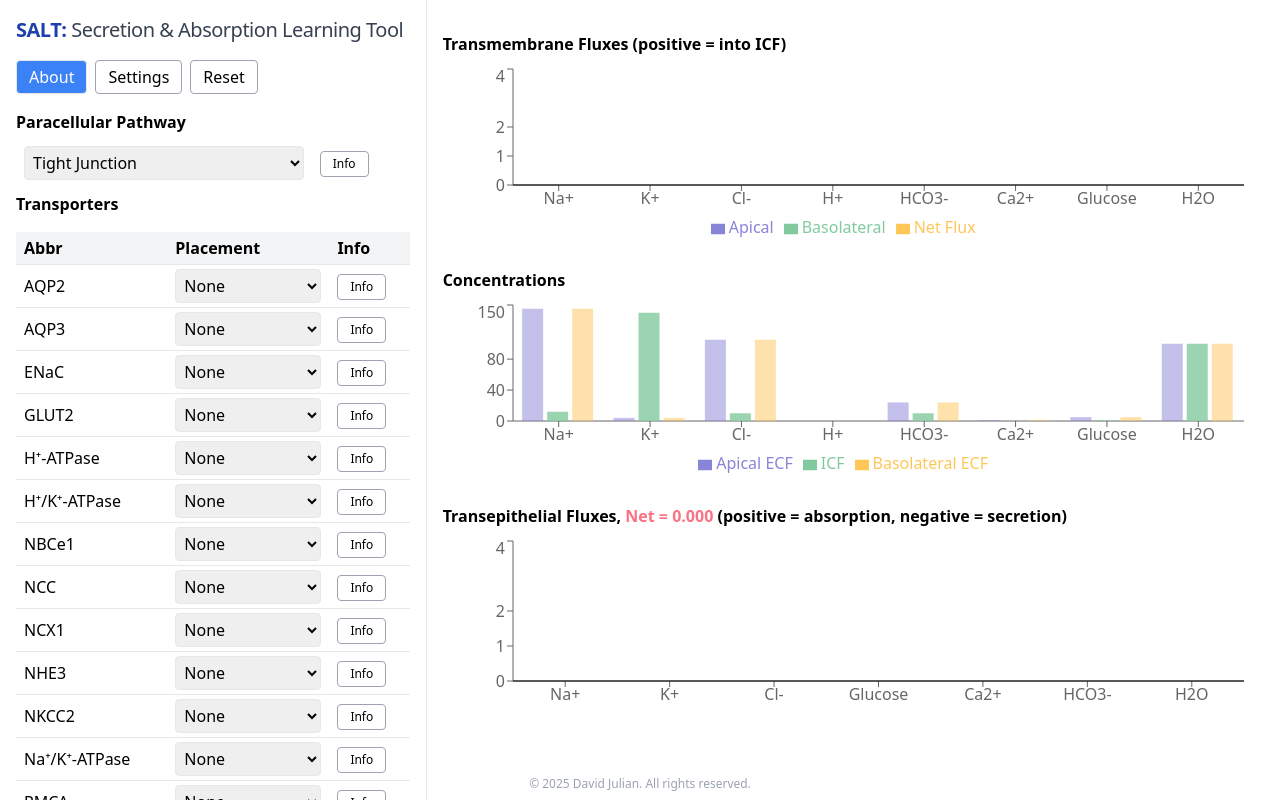
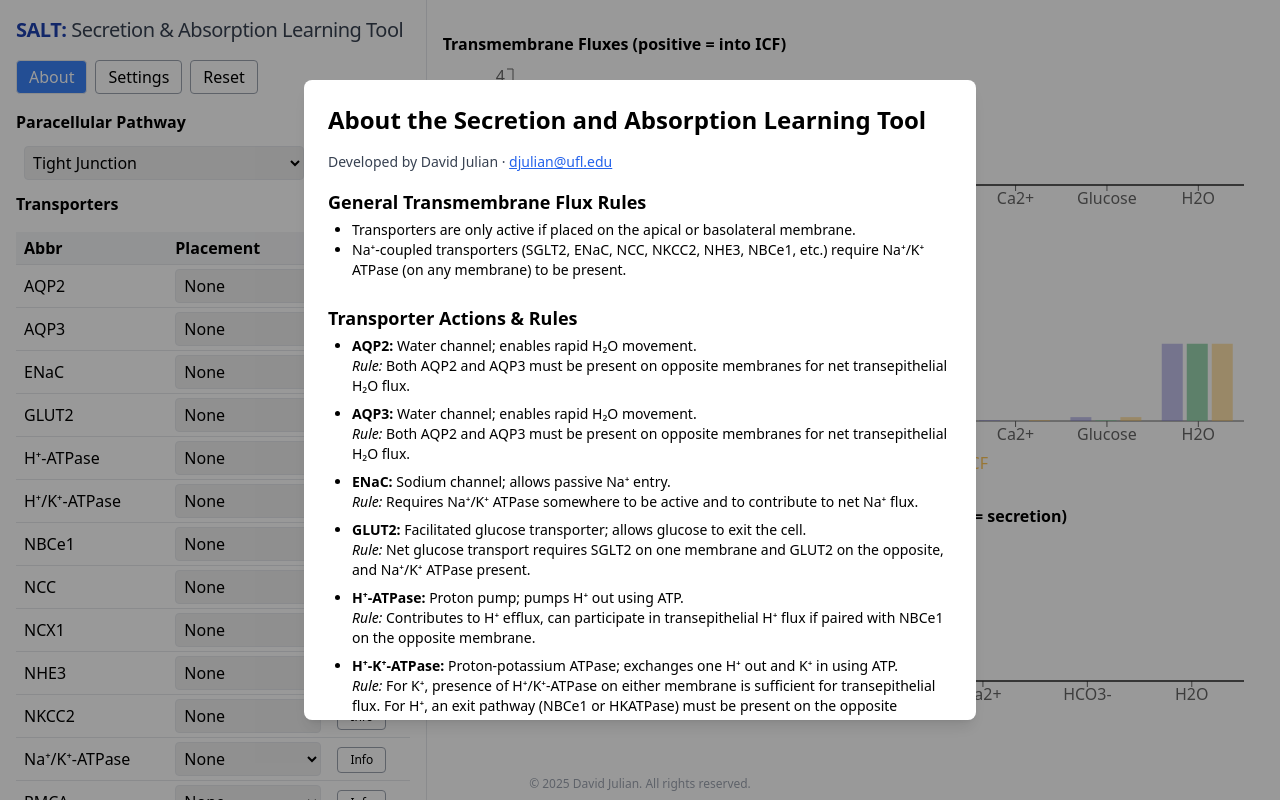
Before and after one commit to davidjulian/SALT, a React (Create React App) app: page / in a window 1280 px wide. Both pictures are taken after a click on the button "About". Built offline with nearby package versions, Linux system fonts and the light colour scheme.

Commit message:
Update App.js
Added back the About modal

```diff
--- a/src/App.js
+++ b/src/App.js
@@ -414,7 +414,102 @@ const netTEFlux = result?.transepiFluxData
 
 return (
 <>
+{/* About Modal */}
+  {showAbout && (
+  <div className="fixed inset-0 bg-black bg-opacity-40 flex items-center justify-center z-50">
+    <div className="bg-white rounded-lg p-6 max-w-2xl shadow-lg overflow-y-auto max-h-[80vh]">
+      <h2 className="text-2xl font-bold mb-4">About the Secretion and Absorption Learning Tool</h2>
+      <div className="mb-3 text-sm text-gray-700">
+  Developed by David Julian &middot; <a href="mailto:djulian@ufl.edu" className="underline text-blue-600">djulian@ufl.edu</a>
+      </div>
+      <h3 className="text-lg font-semibold mt-4 mb-1">General Transmembrane Flux Rules</h3>
+      <ul className="list-disc ml-6 mb-3 text-sm">
+        <li>Transporters are only active if placed on the apical or basolateral membrane.</li>
+        <li>Na⁺-coupled transporters (SGLT2, ENaC, NCC, NKCC2, NHE3, NBCe1, etc.) require Na⁺/K⁺ ATPase (on any membrane) to be present.</li>
+      </ul>
+      <h3 className="text-lg font-semibold mt-6 mb-1">Transporter Actions & Rules</h3>
+      <ul className="list-disc ml-6 text-sm space-y-2">
+        <li>
+          <b>AQP2:</b> Water channel; enables rapid H₂O movement.<br/>
+          <i>Rule:</i> Both AQP2 and AQP3 must be present on opposite membranes for net transepithelial H₂O flux.
+        </li>
+        <li>
+          <b>AQP3:</b> Water channel; enables rapid H₂O movement.<br/>
+          <i>Rule:</i> Both AQP2 and AQP3 must be present on opposite membranes for net transepithelial H₂O flux.
+        </li>
+        <li>
+          <b>ENaC:</b> Sodium channel; allows passive Na⁺ entry.<br/>
+          <i>Rule:</i> Requires Na⁺/K⁺ ATPase somewhere to be active and to contribute to net Na⁺ flux.
+        </li>
+        <li>
+          <b>GLUT2:</b> Facilitated glucose transporter; allows glucose to exit the cell.<br/>
+          <i>Rule:</i> Net glucose transport requires SGLT2 on one membrane and GLUT2 on the opposite, and Na⁺/K⁺ ATPase present.
+        </li>
+        <li>
+          <b>H⁺-ATPase:</b> Proton pump; pumps H⁺ out using ATP.<br/>
+          <i>Rule:</i> Contributes to H⁺ efflux, can participate in transepithelial H⁺ flux if paired with NBCe1 on the opposite membrane.
+        </li>
+        <li>
+          <b>H⁺-K⁺-ATPase:</b> Proton-potassium ATPase; exchanges one H⁺ out and K⁺ in using ATP.<br/>
+          <i>Rule:</i> For K⁺, presence of H⁺/K⁺-ATPase on either membrane is sufficient for transepithelial flux. For H⁺, an exit pathway (NBCe1 or HKATPase) must be present on the opposite membrane.
+        </li>
+        <li>
+          <b>NBCe1:</b> Na⁺-bicarbonate symporter; co-transports Na⁺ and HCO₃⁻ out.<br/>
+          <i>Rule:</i> Requires Na⁺/K⁺ ATPase present; required for HCO₃⁻ efflux when NHE3 is active.
+        </li>
+        <li>
+          <b>NCC:</b> Na⁺-Cl⁻ symporter; co-transports Na⁺ and Cl⁻ in.<br/>
+          <i>Rule:</i> Requires Na⁺/K⁺ ATPase present; transepithelial flux requires NCC or NKCC2 on both membranes.
+        </li>
+        <li>
+          <b>NCX1:</b> Na⁺-Ca²⁺ exchanger; exchanges 3 Na⁺ in for 1 Ca²⁺ out.<br/>
+          <i>Rule:</i> Transepithelial Ca²⁺ flux requires NCX1 or PMCA on both membranes.
+        </li>
+        <li>
+          <b>NHE3:</b> Na⁺/H⁺ exchanger; exchanges Na⁺ in for H⁺ out.<br/>
+          <i>Rule:</i> Requires Na⁺/K⁺ ATPase present; activity decreases at higher pH; paired with NBCe1 for transepithelial HCO₃⁻ and H⁺ flux.
+        </li>
+        <li>
+          <b>NKCC2:</b> Na⁺-K⁺-2Cl⁻ symporter; co-transports Na⁺, K⁺, and 2 Cl⁻ in.<br/>
+          <i>Rule:</i> Requires ROMK on the same membrane and Na⁺/K⁺ ATPase present for activity; for net flux, NKCC2 or NCC must be present on both membranes.
+        </li>
+        <li>
+          <b>Na⁺/K⁺ ATPase:</b> Active pump; extrudes 3 Na⁺ and imports 2 K⁺ per ATP.<br/>
+          <i>Rule:</i> Required for activity of all Na⁺-coupled transporters and for transepithelial Na⁺ or K⁺ absorption.
+        </li>
+        <li>
+          <b>PMCA:</b> Plasma membrane Ca²⁺ ATPase; pumps Ca²⁺ out using ATP.<br/>
+          <i>Rule:</i> For transepithelial Ca²⁺ flux, PMCA or NCX1 must be on both membranes.
+        </li>
+        <li>
+          <b>ROMK:</b> Potassium channel; allows K⁺ to exit.<br/>
+          <i>Rule:</i> Required on the same membrane as NKCC2 for NKCC2 activity; for transepithelial K⁺ flux, ROMK or Na⁺/K⁺ ATPase must be on the opposite membrane.
+        </li>
+        <li>
+          <b>SGLT2:</b> Na⁺-glucose symporter; co-transports Na⁺ and glucose in.<br/>
+          <i>Rule:</i> Requires Na⁺/K⁺ ATPase present; for net glucose flux, SGLT2 and GLUT2 must be on opposite membranes.
+        </li>
+        </ul>
+      <h3 className="text-lg font-semibold mt-4 mb-1">Paracellular Pathway Actions & Rules</h3>
+      <ul className="list-disc ml-6 text-sm">
+        <li><b>Paracellular pathway:</b> Movement of ions and water between cells, bypassing the cell membrane.<br/>
+        <i>Rule:</i> Select <b>Tight Junction</b> for no passive leak. Select <b>Cation + Water Pore</b> to enable Na⁺, K⁺, and H₂O flux down their transepithelial concentration gradients (e.g., claudin-2 type), or <b>Anion Pore</b> for Cl⁻ and HCO₃⁻ flux (e.g., claudin-10a or claudin-17 type). The magnitude depends on the permeability setting and the size of the concentration gradient.
+        </li>
+          </ul>
 
+      <h3 className="text-lg font-semibold mt-4 mb-1">Transepithelial Solute Flux Rules</h3>
+      <ul className="list-disc ml-6 text-sm">
+        <li><b>Glucose:</b> SGLT2 on one membrane and GLUT2 on the opposite membrane (plus Na⁺/K⁺ ATPase anywhere).</li>
+        <li><b>Na⁺:</b> SGLT2, ENaC, NCC, or NKCC2 on one membrane and Na⁺/K⁺ ATPase on the other (pump required).</li>
+        <li><b>K⁺:</b> H⁺/K⁺-ATPase on either membrane is sufficient for net transepithelial K⁺ flux. NKCC2 or ROMK on one membrane and ROMK or Na⁺/K⁺ ATPase on the other also support K⁺ flux (pump required).</li>
+        <li><b>Cl⁻:</b> NKCC2 or NCC on one membrane and NKCC2 or NCC on the other.</li>
+        <li><b>H⁺ and HCO₃⁻:</b> A proton extruder (NHE3, H⁺-ATPase, or H⁺/K⁺-ATPase) on one membrane and NBCe1 on the opposite membrane (plus Na⁺/K⁺ ATPase anywhere). The direction and magnitude of net acid/base flux depends on transporter placement and rates.</li>
+        <li><b>H₂O:</b> AQP2 on one membrane and AQP3 on the other (required on opposite sides).</li>
+      </ul>
+      <Button onClick={() => setShowAbout(false)} className="mt-4">Close</Button>
+    </div>
+  </div>
+)}
 <div className="flex h-screen">
 <div className="w-1/3 p-4 border-r overflow-auto">
   <div className="text-xl font-bold mb-4 tracking-tight text-blue-800">
```
